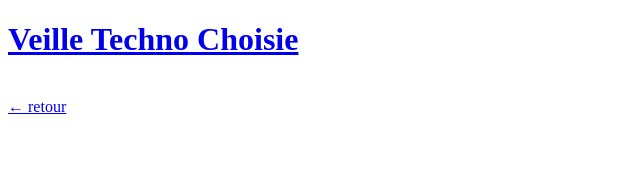
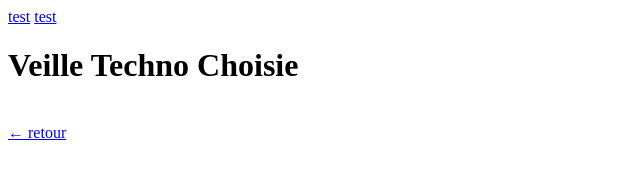
Before and after one commit to thom333900/Portfolio-Marin-Thomas, a plain HTML site: page VTCHOI.html in a window 1280 px wide. Shown: the whole page, without its empty margins (0-640 px from the left). Drawn offline with Linux system fonts and the light colour scheme.

Commit message:
Fix HTML structure and add link text

```diff
--- a/VTCHOI.html
+++ b/VTCHOI.html
@@ -8,8 +8,8 @@
     </head>
 
     <body>
-    <a target="_blank" href="https://cyber.gouv.fr/actualites/lanssi-publie-le-rapport-dincident-sur-les-cyberattaques-ayant-touche-la-dgfip/">
-    <a target="_blank" href="https://www.presse-citron.net/votre-reservation-dhotel-va-etre-annulee-attention-a-cette-arnaque-whatsapp-qui-se-multiplie/">
+    <a target="_blank" href="https://cyber.gouv.fr/actualites/lanssi-publie-le-rapport-dincident-sur-les-cyberattaques-ayant-touche-la-dgfip/">test</a>
+    <a target="_blank" href="https://www.presse-citron.net/votre-reservation-dhotel-va-etre-annulee-attention-a-cette-arnaque-whatsapp-qui-se-multiplie/">test</a>
 
     <h1> Veille Techno Choisie</h1> <br> <a href="index.html">← retour</a> </br>
     </body>
```
